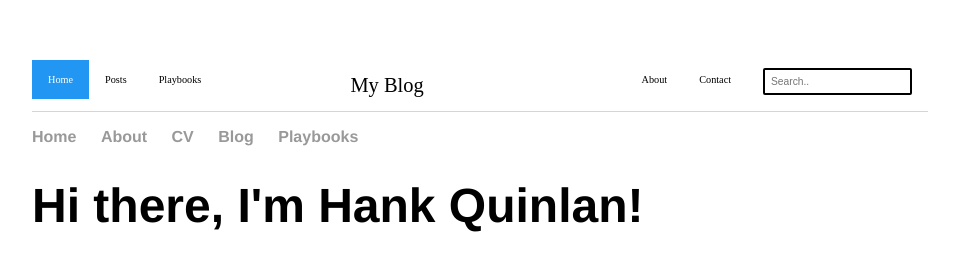
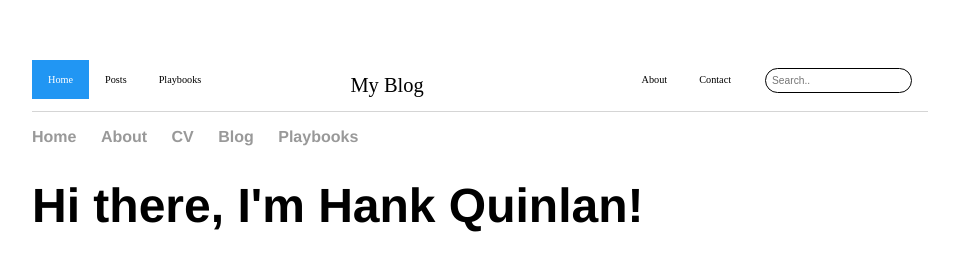
Before and after one commit to billparry99/billparry99.github.io, a Jekyll site: the page built from index.html, in a window 1280 px wide. Shown: the top 258 px of the page, without its empty margins (160-1119 px from the left). Built offline with Jekyll 4.4.1, drawn with Linux system fonts in a browser that asks for light colours.

Commit message:
Update main.css

```diff
--- a/css/main.css
+++ b/css/main.css
@@ -171,8 +171,8 @@ ul.posts li {
 .rtopnav input[type=text] {
     float: right;
     padding: 6px;
-    border: 2px solid;
-    border-radius: 2px;
+    border: 1px solid;
+    border-radius: 30px;
     margin-top: 8px;
     margin-right: 16px;
     font-size: .8em;
```
